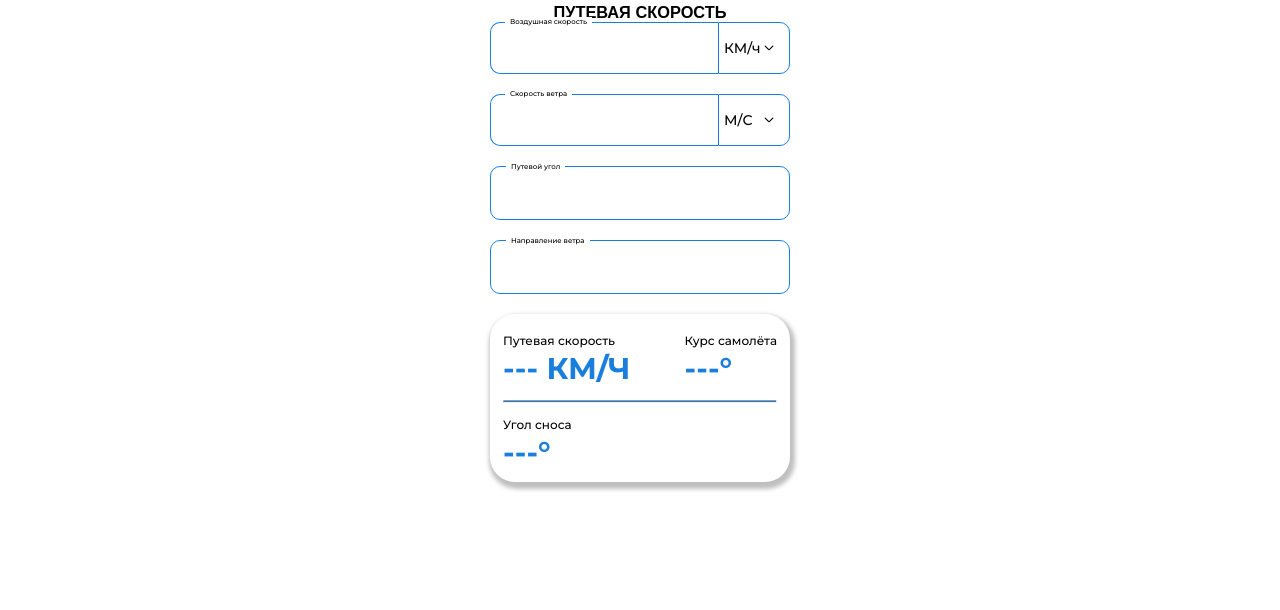
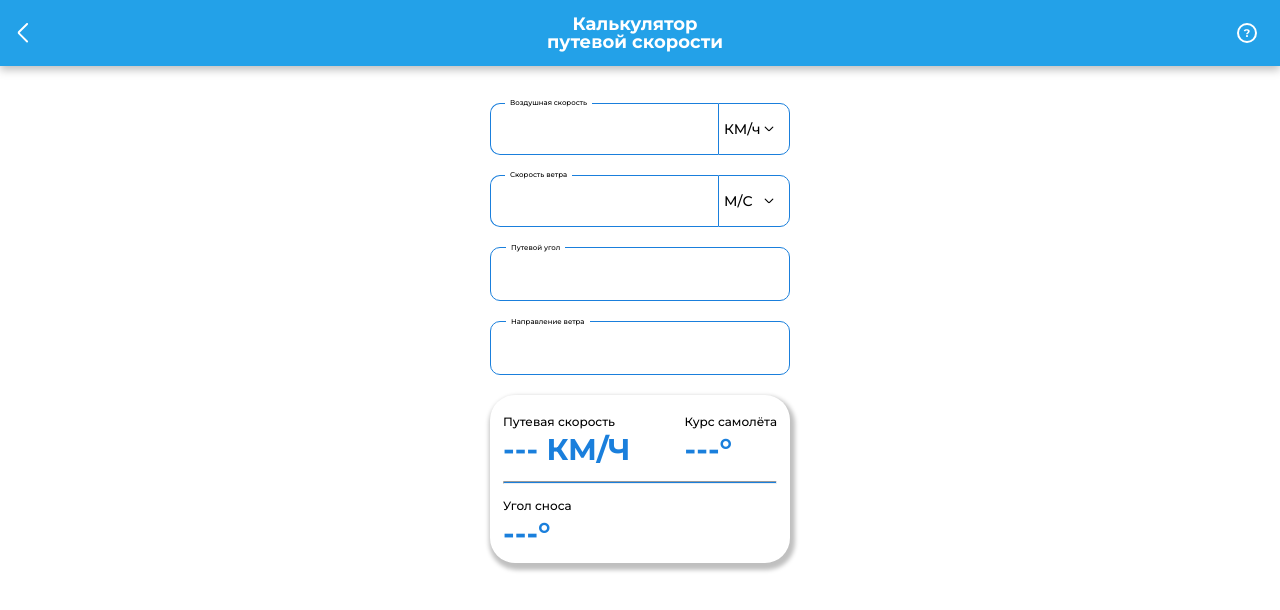
Before and after one commit to alibaysarov/navCalc, a React (Create React App) app in the folder nav-calc/: page / in a window 1280 px wide. Shown: the top 610 px of the page. Built offline with nearby package versions, Linux system fonts and the light colour scheme.

Commit message:
добавил шапку

```diff
--- a/nav-calc/src/App.jsx
+++ b/nav-calc/src/App.jsx
@@ -6,6 +6,7 @@
 import Content from "./components/Content";
 import Container from './components/Container';
 import Result from "./components/Result";
+import HeaderBlue from "./components/HeaderBlue/index.jsx";
 
 function App() {
   const [airspeedInput,setAirSpeedInput]=React.useState({value:'',measure:'kmh'});
@@ -58,10 +59,16 @@
     val:'kts'
   },
  ]
+ const pagestyles={
+  topContainer:{
+    marginTop:100+'px'
+  }
+ }
   return (
    <>
-    <Container>
-      <h3 style={styles.title}>Путевая скорость</h3>
+   <HeaderBlue title={'Калькулятор путевой скорости'}/>
+    <Container styles={pagestyles.topContainer}>
+
         <Content>
             <SelectInput
               label='Воздушная скорость'
--- a/nav-calc/src/aeroNavLogic.js
+++ b/nav-calc/src/aeroNavLogic.js
@@ -45,7 +45,7 @@
     const navData={
         groundSpeed:Math.round(airSpd*driftAngleCos+windSpd*courseWindAgleCos),
         driftAngle,
-        heading:parseInt(magnHdg-driftAngle)<0?360-parseInt(magnHdg-driftAngle):parseInt(magnHdg-driftAngle)
+        heading:parseInt(magnHdg-driftAngle)<0?360+parseInt(magnHdg-driftAngle):parseInt(magnHdg-driftAngle)
     }
     return isNaN(navData.groundSpeed)
     ?'---'
--- a/nav-calc/src/components/Container/index.jsx
+++ b/nav-calc/src/components/Container/index.jsx
@@ -1,8 +1,8 @@
 import React from 'react';
 import cl from './index.module.scss';
-const Container = ({children}) => {
+const Container = ({children,styles}) => {
     return (
-        <div className={cl.container}>
+        <div style={styles} className={cl.container}>
             {children}
         </div>
     );
--- /dev/null
+++ b/nav-calc/src/components/HeaderBlue/index.jsx
@@ -0,0 +1,20 @@
+import React from 'react';
+import Container from '../Container';
+import cl from './index.module.scss';
+const HeaderBlue = ({title}) => {
+    return (
+        <header className={cl.header}>
+            <div className={cl.content}>
+                <img src="/img/arrowRight.svg" width={20} height={20} alt="Назад" />
+                <div className={cl.titleWrap}>
+                <h1 className={cl.title}>{title}</h1>
+                </div>
+                <img src="/img/question.svg" width={20} height={20} alt="Подробнее" />
+            </div>
+        </header>
+
+
+    );
+};
+
+export default HeaderBlue;
--- /dev/null
+++ b/nav-calc/src/components/HeaderBlue/index.module.scss
@@ -0,0 +1,47 @@
+.header{
+    display: flex;
+    align-items: center;
+    width: 100%;
+    min-height: 66px;
+    position: fixed;
+    top: 0px;
+    left: 0px;
+    right: 0px;
+    background-color: rgba(35, 161, 232, 1);
+    filter: drop-shadow(0px 4px 4px rgba(0, 0, 0, 0.25));
+    padding: 13px 23px 13px 13px;
+    z-index: 300;
+}
+.content{
+    width: 100%;
+    display: flex;
+    align-items: center;
+    justify-content: space-between;
+}
+img{
+    cursor: pointer;
+    transition: opacity 0.3s ease-in-out;
+    &:hover{
+        opacity: 0.7;
+    }
+    &:active{
+        opacity: 0.7;
+    }
+}
+.title{
+    font-family: 'Montserrat',sans-serif;
+    font-style: normal;
+    font-weight: 700;
+    font-size: 18px;
+    line-height: 18px;
+    /* or 100% */
+
+    text-align: center;
+
+    color: #FFFFFF;
+
+}
+.titleWrap{
+    max-width: 198px;
+    margin: 0 auto;
+}
```
Also changed, not shown: nav-calc/public/img/arrowRIght.svg (added), nav-calc/public/img/question.svg (added).
